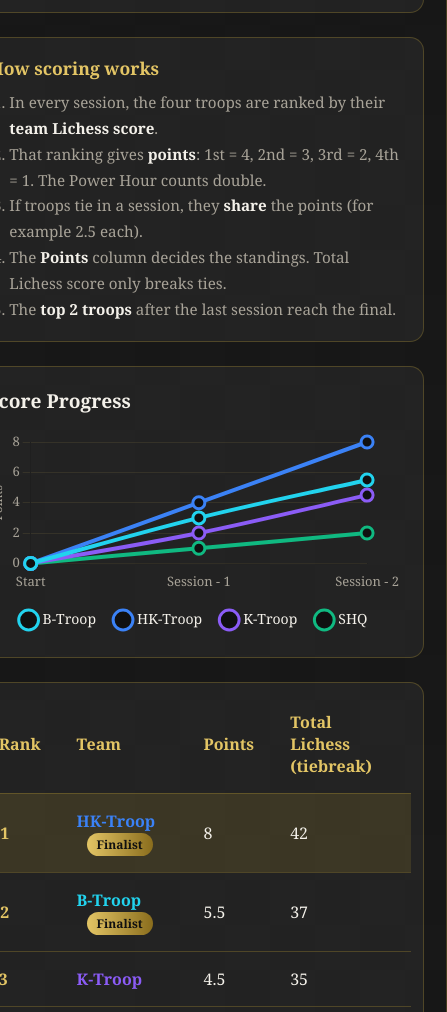
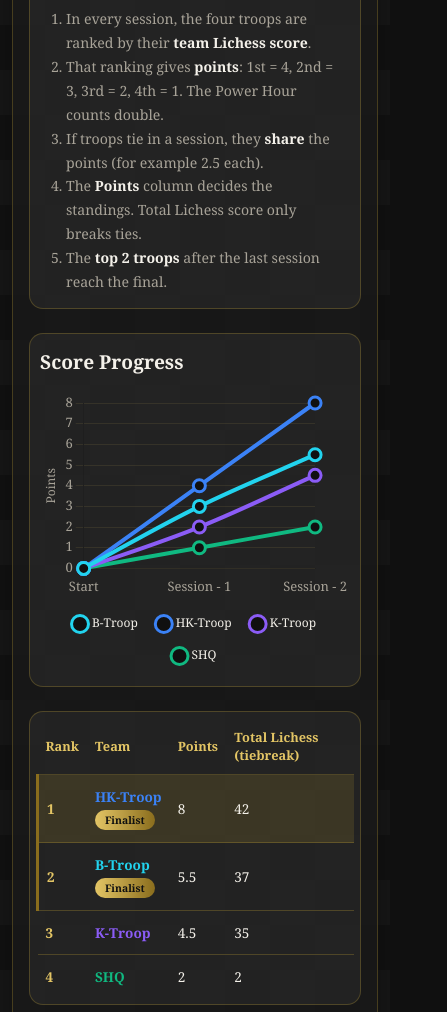
Before and after one commit to Pizza7477/chess-scoreboard, a plain HTML site: page index.html in a window 390 px wide. Shown: the part 335-1347 px from the top of the page, 447 px wide, since content can reach past the window. Drawn offline with nearby package versions, Linux system fonts and the light colour scheme.

Commit message:
Improve mobile layout

```diff
--- a/script.js
+++ b/script.js
@@ -314,6 +314,8 @@ function drawChart() {
         },
         options: {
             responsive: true,
+            // Taller chart on phones so the lines and legend aren't cramped
+            aspectRatio: window.innerWidth < 600 ? 1.1 : 2,
             interaction: { mode: "index", intersect: false },
             animation: { duration: 1200, easing: "easeOutQuart" },
             plugins: {
@@ -324,7 +326,7 @@ function drawChart() {
                         usePointStyle: true,
                         pointStyle: "circle",
                         padding: 20,
-                        font: { size: 14 }
+                        font: { size: window.innerWidth < 600 ? 12 : 14 }
                     }
                 },
                 tooltip: {
--- a/style.css
+++ b/style.css
@@ -445,7 +445,7 @@ body {
     }
 
     .page-layout {
-        grid-template-columns: 1fr;
+        grid-template-columns: minmax(0, 1fr);
     }
     .team-column {
         grid-template-columns: 1fr 1fr;
@@ -454,3 +454,102 @@ body {
         order: -1;
     }
 }
+
+/* ===== PHONES AND SMALL TABLETS ===== */
+
+.team-name {
+    white-space: nowrap;
+}
+
+@media (max-width: 700px) {
+    /* Stack the four troop boxes in one column instead of two */
+    .team-column {
+        grid-template-columns: minmax(0, 1fr);
+    }
+}
+
+@media (max-width: 600px) {
+    .page-layout {
+        padding: 12px;
+        gap: 16px;
+    }
+
+    .scoreboard-card {
+        padding: 16px;
+        border-radius: 16px;
+    }
+
+    .scoreboard-title {
+        gap: 8px;
+    }
+
+    .scoreboard-logo {
+        width: 38px;
+        height: 38px;
+    }
+
+    .scoreboard-header h1 {
+        font-size: 1.25rem;
+        letter-spacing: 0;
+        line-height: 1.25;
+    }
+
+    .scoreboard-subtitle {
+        font-size: 0.85rem;
+    }
+
+    .leader-box {
+        padding: 14px 12px;
+    }
+
+    .leader-team {
+        font-size: 1.5rem;
+    }
+
+    .how-box {
+        padding: 14px 16px;
+    }
+
+    .how-box ol {
+        font-size: 0.88rem;
+    }
+
+    .chart-card {
+        padding: 14px 10px;
+    }
+
+    /* Tables: tighter cells so nothing is squeezed */
+    .scoreboard-table-wrap {
+        padding: 6px;
+    }
+
+    .scoreboard-table {
+        font-size: 0.85rem;
+    }
+
+    .scoreboard-table thead th {
+        padding: 10px 8px;
+        font-size: 0.8rem;
+    }
+
+    .scoreboard-table tbody td {
+        padding: 12px 8px;
+    }
+
+    /* The session results table is wide, so it scrolls sideways */
+    .results-card .scoreboard-table {
+        min-width: 560px;
+    }
+
+    .finalist-badge {
+        display: block;
+        width: fit-content;
+        margin: 4px 0 0;
+        font-size: 0.65rem;
+    }
+
+    .team-box {
+        min-height: 0;
+        padding: 16px;
+    }
+}
```
